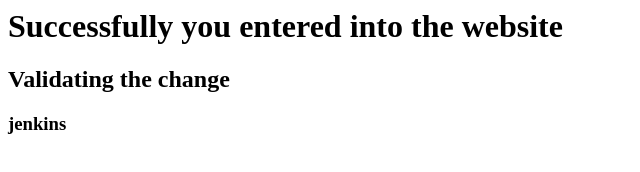
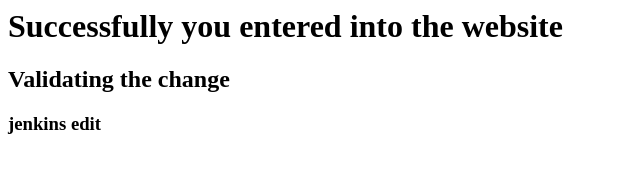
Before and after one commit to anand1192/JenkinsECS, a plain HTML site: page index.html in a window 1280 px wide. Shown: the full height of the page, 0-640 px from the left. Drawn offline with Linux system fonts and the light colour scheme.

Commit message:
Update index.html

```diff
--- a/index.html
+++ b/index.html
@@ -5,6 +5,6 @@
 	<body>
 		<h1>Successfully you entered into the website</h1>
 		<h2>Validating the change</h2>
-		<h3>jenkins</h3>
+		<h3>jenkins edit</h3>
 	</body>
 </html>
```
